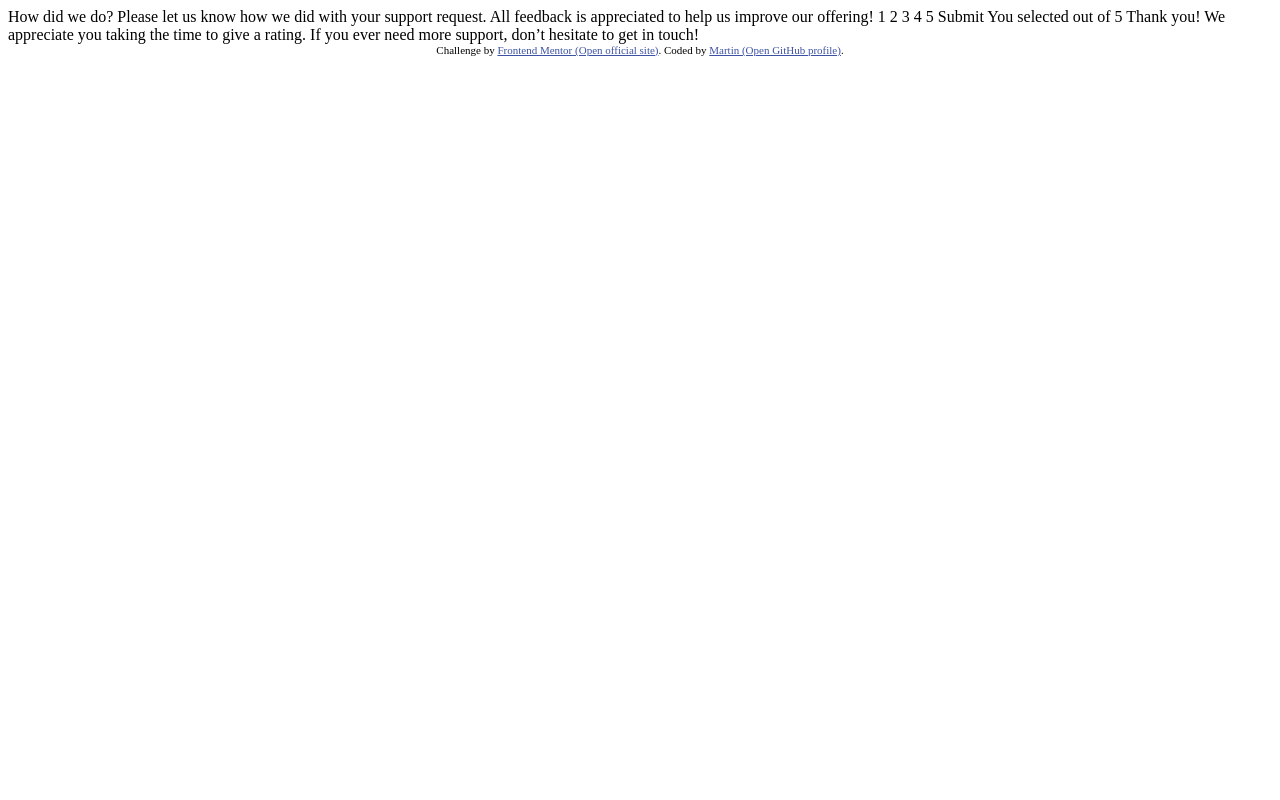
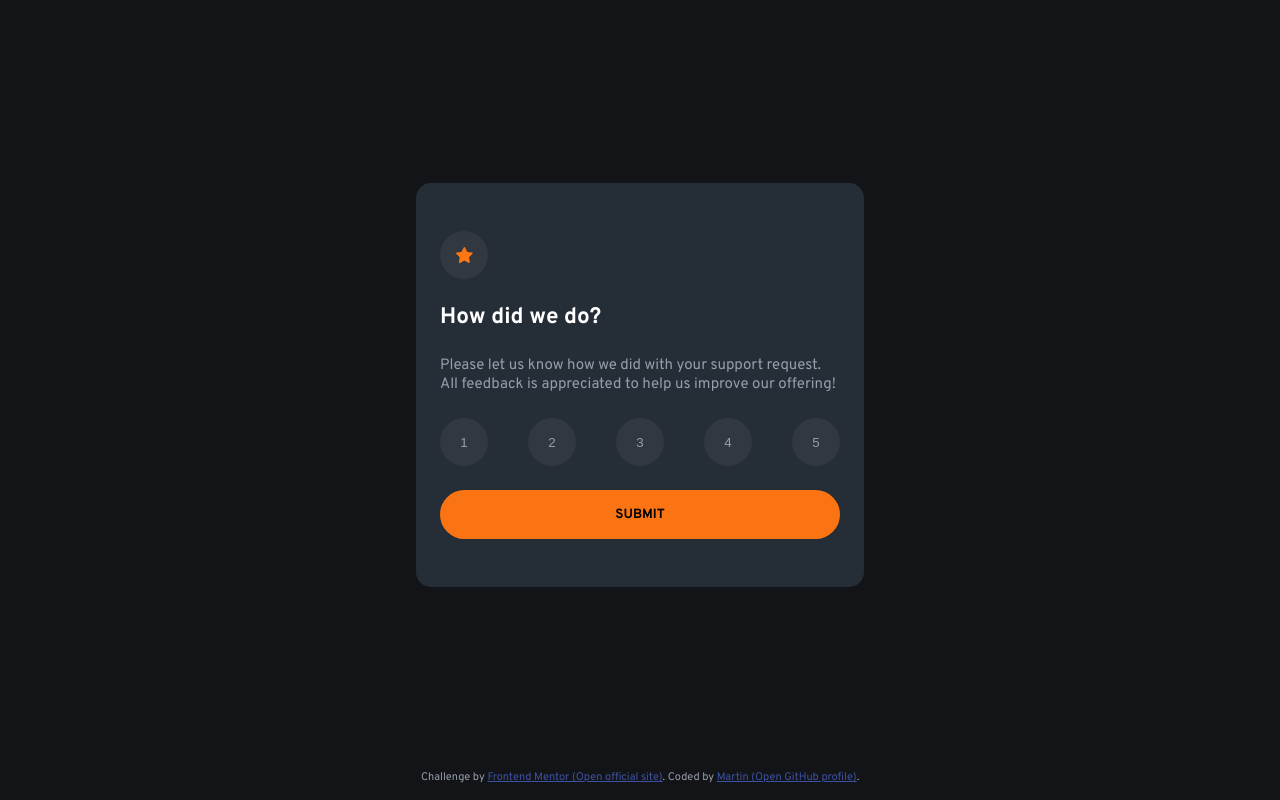
Before and after one commit to MartyOfMCA/interactive-rating-component-main, a plain HTML site: page index.html in a window 1280 px wide. Drawn offline with Linux system fonts and the light colour scheme.

Commit message:
feat: add solution implementation

```diff
--- /dev/null
+++ b/css/styles.css
@@ -0,0 +1,131 @@
+* {
+    margin: 0;
+    padding: 0;
+}
+
+body {
+  display: flex;
+  flex-direction: column;
+  height: 100dvh;
+  background-color: hsl(216, 12%, 8%);
+  font-size: 15px;
+  color: hsl(217, 12%, 63%);
+}
+
+.overpass-regular {
+  font-family: "Overpass", sans-serif;
+  font-optical-sizing: auto;
+  font-weight: 400;
+  font-style: normal;
+}
+
+.overpass-bold {
+  font-family: "Overpass", sans-serif;
+  font-optical-sizing: auto;
+  font-weight: 700;
+  font-style: normal;
+}
+
+.heading {
+  color: hsl(0, 0%, 100%);
+}
+
+.attribution {
+  font-size: 11px;
+  text-align: center;
+  margin-block-start: auto;
+  margin-block-end: 1rem;
+}
+
+.attribution a {
+  color: hsl(228, 45%, 44%);
+}
+
+.flex {
+  display: flex;
+  gap: 1.5rem;
+}
+
+.flex-col {
+  flex-direction: column;
+}
+
+.main-axis-center {
+  justify-content: center;
+}
+
+.cross-axis-center {
+  align-items: center;
+}
+
+.container {
+  flex-direction: column;
+  width: 400px;
+  max-width: 80%;
+  background-color: hsl(213, 19%, 18%);
+  margin-block-start: auto;
+  margin-inline: auto;
+  padding-block: 3rem;
+  padding-inline: 1.5rem;
+  border-radius: 1em;
+}
+
+.rating-icon {
+  align-self: flex-start;
+  border-radius: 100%;
+  padding: 1rem;
+  width: 1rem;
+  height: 1rem;
+  background-color: hsl(212, 12%, 22%);
+}
+
+.ratings {
+  justify-content: space-between;
+}
+
+.rating {
+  width: 3rem;
+  height: 3rem;
+  border-radius: 100%;
+  border: none;
+  color: hsl(217, 12%, 63%);
+  background-color: hsl(212, 12%, 22%);
+}
+
+.rating:hover {
+  color: hsl(0, 100%, 0%);
+  background-color: hsl(25, 97%, 53%);
+}
+
+.rating:focus {
+  color: hsl(0, 0%, 0%);
+  background-color: hsl(0, 0%, 100%);
+}
+
+.button {
+  border: none;
+  cursor: pointer;
+}
+
+.submit {
+  background-color: hsl(25, 97%, 53%);
+  text-transform: uppercase;
+  padding-block: 1rem;
+  border-radius: 2em;
+}
+
+.submit:hover {
+  background-color: hsl(0, 0%, 100%);
+}
+
+.hide {
+  display: none;
+}
+
+.appreciation-label {
+  background-color: hsl(212, 12%, 22%);
+  color: hsl(25, 97%, 53%);
+  padding-inline: 1rem;
+  padding-block: 0.4rem;
+  border-radius: 20px;
+}
--- a/index.html
+++ b/index.html
@@ -1,39 +1,52 @@
 <!DOCTYPE html>
 <html lang="en">
+
 <head>
-  <meta charset="UTF-8">
-  <meta name="viewport" content="width=device-width, initial-scale=1.0">
+  <meta charset="UTF-8" />
+  <meta name="viewport" content="width=device-width, initial-scale=1.0" />
+  <link rel="icon" type="image/png" sizes="32x32" href="./images/favicon-32x32.png" />
+  <link rel="preconnect" href="https://fonts.googleapis.com" />
+  <link rel="preconnect" href="https://fonts.gstatic.com" crossorigin />
+  <link href="https://fonts.googleapis.com/css2?family=Overpass:wght@100..900&display=swap" rel="stylesheet" />
+  <link rel="stylesheet" href="css/styles.css" />
+  <title>Frontend Mentor | Interactive rating component</title>
+</head>
 
-  <link rel="icon" type="image/png" sizes="32x32" href="./images/favicon-32x32.png">
+<body class="overpass-regular">
 
-  <title>Frontend Mentor | Interactive rating component</title>
-  <style>
-    .attribution { font-size: 11px; text-align: center; }
-    .attribution a { color: hsl(228, 45%, 44%); }
-  </style>
-</head>
-<body>
+  <section class="container flex question">
+    <span class="flex rating-icon main-axis-center cross-axis-center">
+      <img src="./images/icon-star.svg" alt="Icon for ratings">
+    </span>
+    <h1 class="heading">How did we do?</h1>
+    <p>Please let us know how we did with your support request. All feedback is appreciated to help us improve our offering!</p>
+    <div class="flex ratings">
+      <button class="rating flex main-axis-center cross-axis-center button">1</button>
+      <button class="rating flex main-axis-center cross-axis-center button">2</button>
+      <button class="rating flex main-axis-center cross-axis-center button">3</button>
+      <button class="rating flex main-axis-center cross-axis-center button">4</button>
+      <button class="rating flex main-axis-center cross-axis-center button">5</button>
+    </div>
+    <button class="button overpass-bold submit">Submit</button>
+  </section>
 
-  How did we do?
-
-  Please let us know how we did with your support request. All feedback is appreciated
-  to help us improve our offering!
-
-  1 2 3 4 5
-
-  Submit
-
-  You selected out of 5
-
-  Thank you!
-
-  We appreciate you taking the time to give a rating. If you ever need more support,
-  don’t hesitate to get in touch!
-
+  <section class="container hide appreciation">
+    <div class="flex flex-col cross-axis-center">
+      <img src="./images/illustration-thank-you.svg" alt="Thank you for your rating">
+      <p class="appreciation-label">You selected <span class="selected-rating"></span> out of 5</p>
+    </div>
+    <div class="flex flex-col main-axis-center cross-axis-center">
+      <h1 class="heading">Thank you!</h1>
+      <p>We appreciate you taking the time to give a rating. If you ever need more support, don’t hesitate to get in touch!</p>
+    </div>
+  </section>
 
   <div class="attribution">
-    Challenge by <a href="https://www.frontendmentor.io?ref=challenge" target="_blank">Frontend Mentor (Open official site)</a>.
-    Coded by <a href="https://github.com/MartyOfMCA" target="_blank">Martin (Open GitHub profile)</a>.
+    Challenge by
+    <a href="https://www.frontendmentor.io?ref=challenge" target="_blank">Frontend Mentor (Open official site)</a>.
+    Coded by
+    <a href="https://github.com/MartyOfMCA" target="_blank">Martin (Open GitHub profile)</a>.
   </div>
+  <script src="js/main.js"></script>
 </body>
 </html>
--- /dev/null
+++ b/js/main.js
@@ -0,0 +1,19 @@
+let selectedRating = undefined;
+
+document.querySelectorAll('.rating').forEach((rating) => {
+    rating.addEventListener('click', (event) => {
+        selectedRating = event.target.innerText;
+    });
+});
+
+document.querySelector('.submit').addEventListener('click', () => {
+    // Hide the question
+    document.querySelector('.question').classList.add('hide');
+
+    // Show appreciation
+    document.querySelector('.appreciation').classList.remove('hide');
+    document.querySelector('.appreciation').classList.add('flex');
+
+    // Update the selected rating in the appreciation message
+    document.querySelector('.selected-rating').innerText = selectedRating;
+});
```
